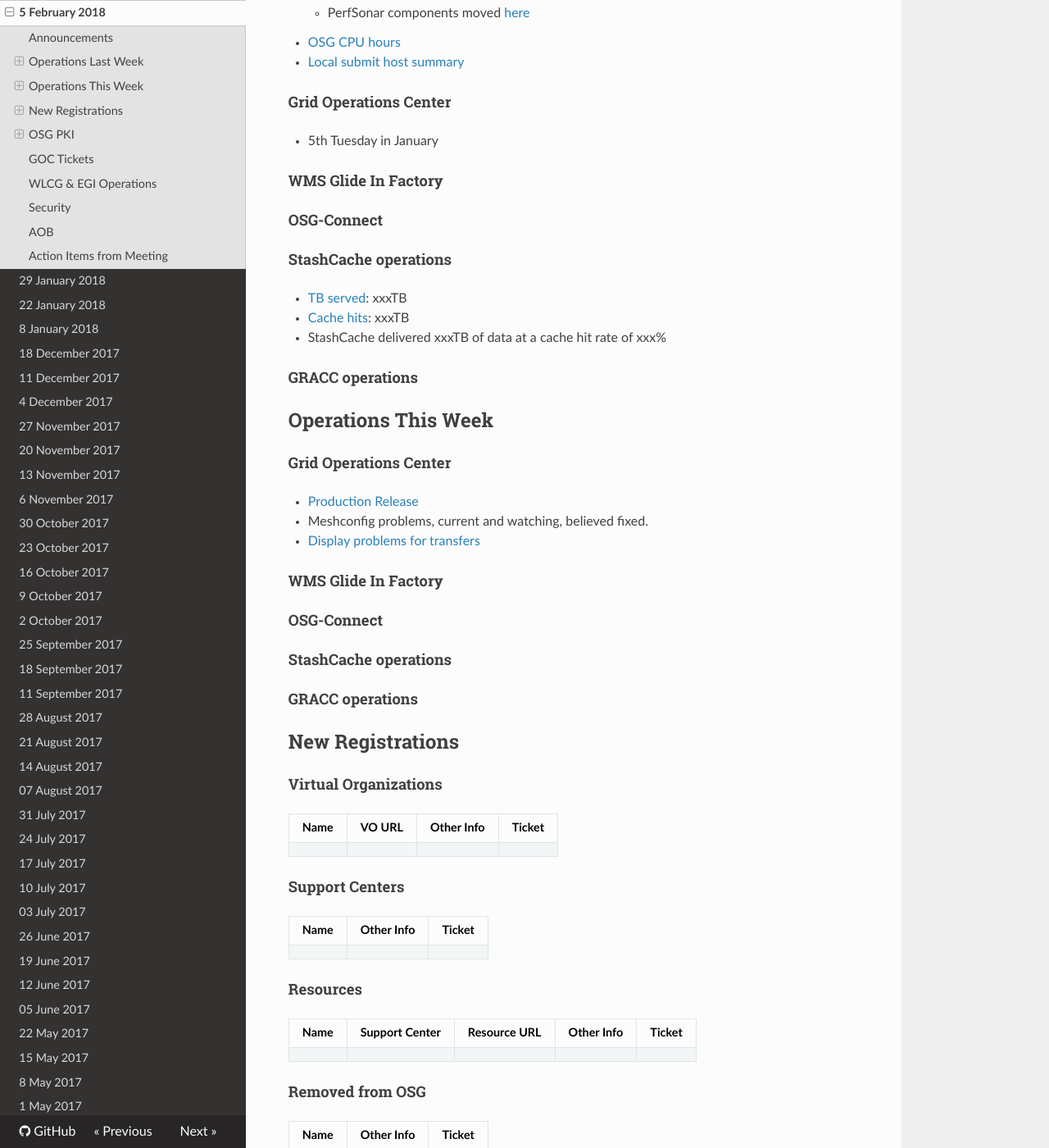
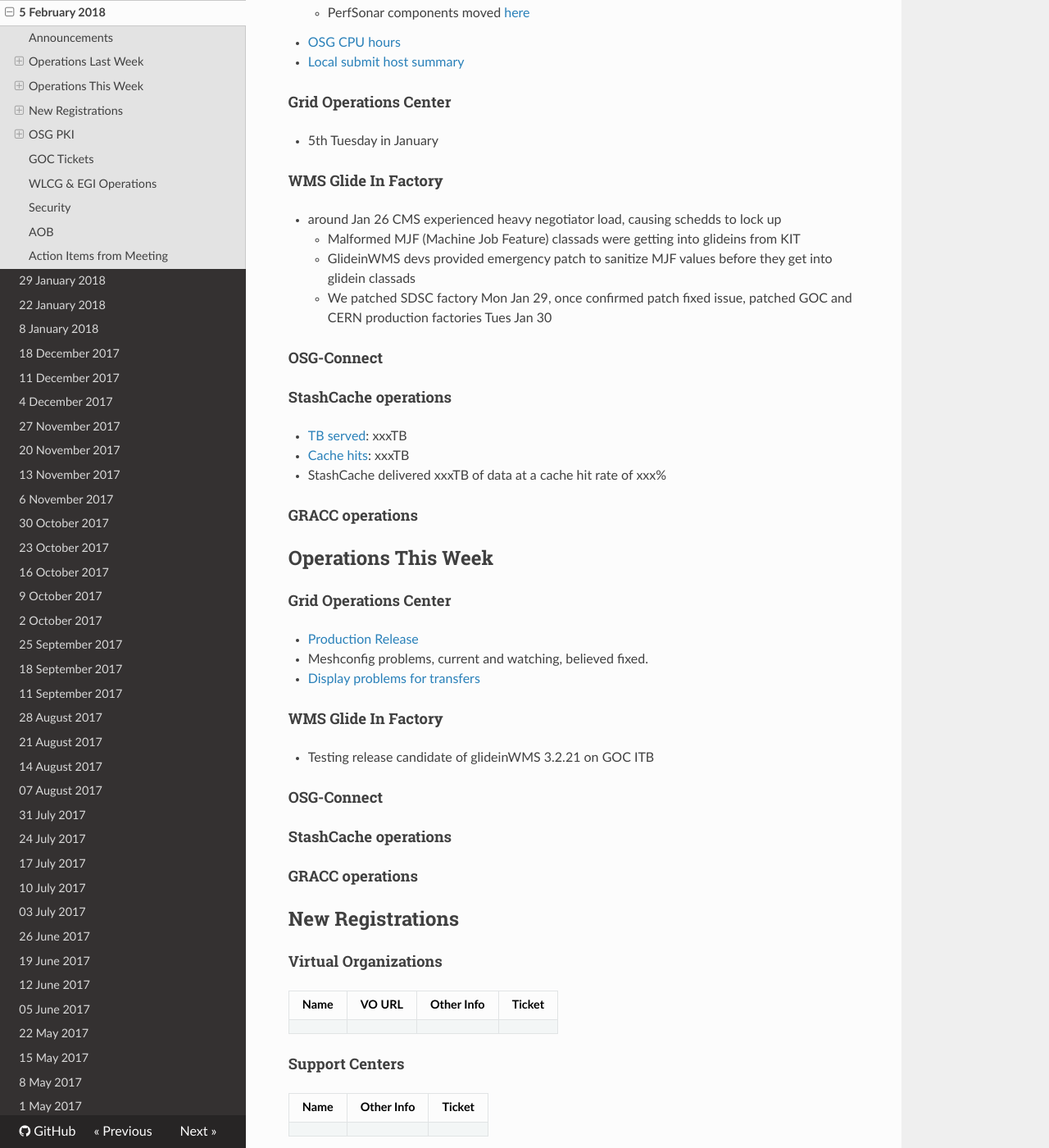
Before and after one commit to osg-htc/operations, an MkDocs documentation site: the page built from docs/WeeklyMinutes/05Feb2018.md, in a window 1280 px wide and 1400 px high, scrolled down 568 px. Shown: the whole window at 82% size. Built offline with MkDocs 1.6.1, drawn with Linux system fonts in a browser that asks for light colours; nearby versions of some CDN libraries; old or Windows-style settings are respelled for this version of MkDocs.

Commit message:
factory ops update Feb 5 2018

```diff
--- a/docs/WeeklyMinutes/05Feb2018.md
+++ b/docs/WeeklyMinutes/05Feb2018.md
@@ -22,6 +22,10 @@
    * 5th Tuesday in January
 
 #### WMS Glide In Factory
+   * around Jan 26 CMS experienced heavy negotiator load, causing schedds to lock up
+      * Malformed MJF (Machine Job Feature) classads were getting into glideins from KIT
+      * GlideinWMS devs provided emergency patch to sanitize MJF values before they get into glidein classads
+      * We patched SDSC factory Mon Jan 29, once confirmed patch fixed issue, patched GOC and CERN production factories Tues Jan 30
 
 #### OSG-Connect
 
@@ -40,6 +44,7 @@
    * [Display problems for transfers](https://ticket.grid.iu.edu/35731)
 
 #### WMS Glide In Factory
+   * Testing release candidate of glideinWMS 3.2.21 on GOC ITB
 
 #### OSG-Connect
 
```
